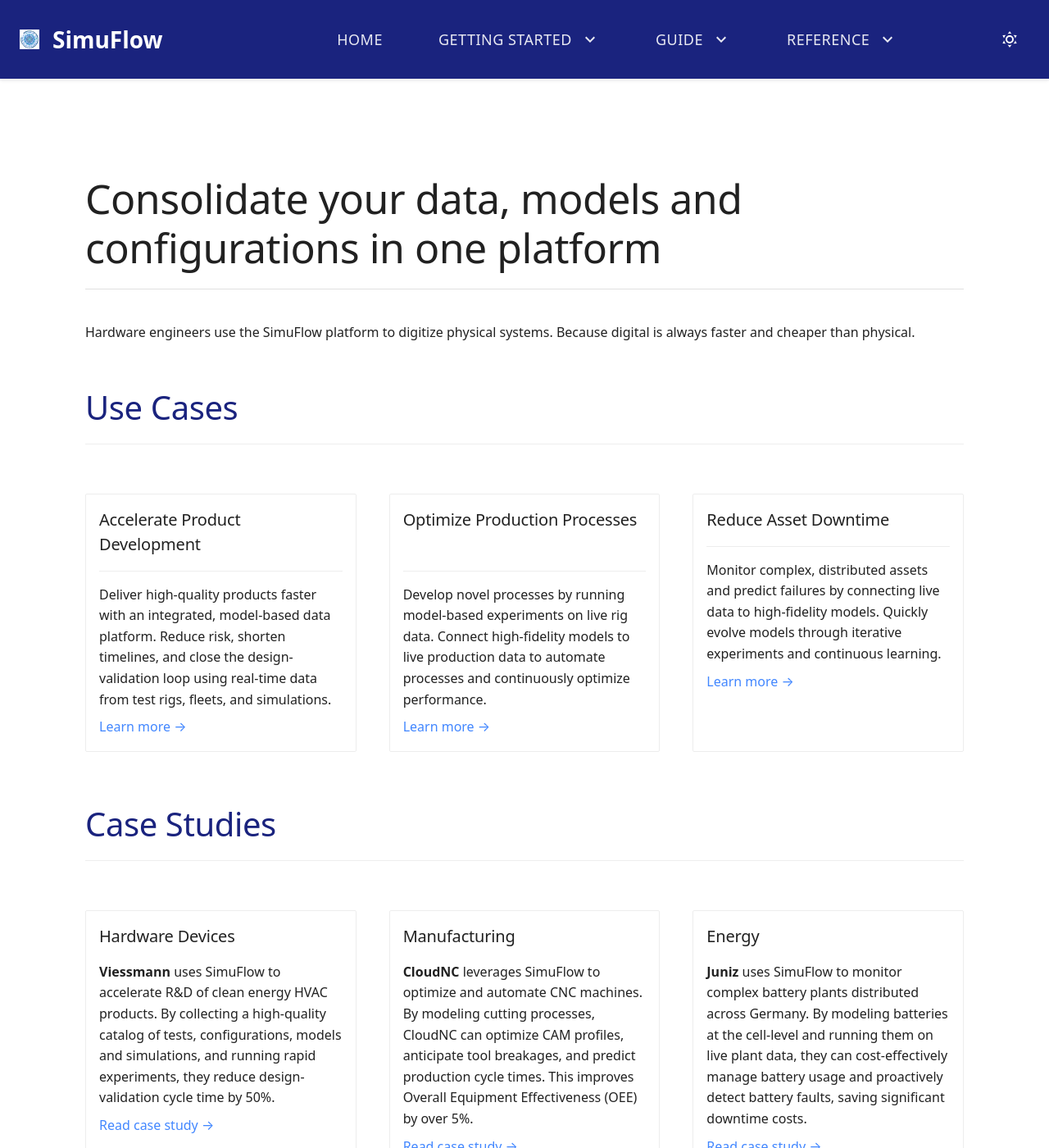
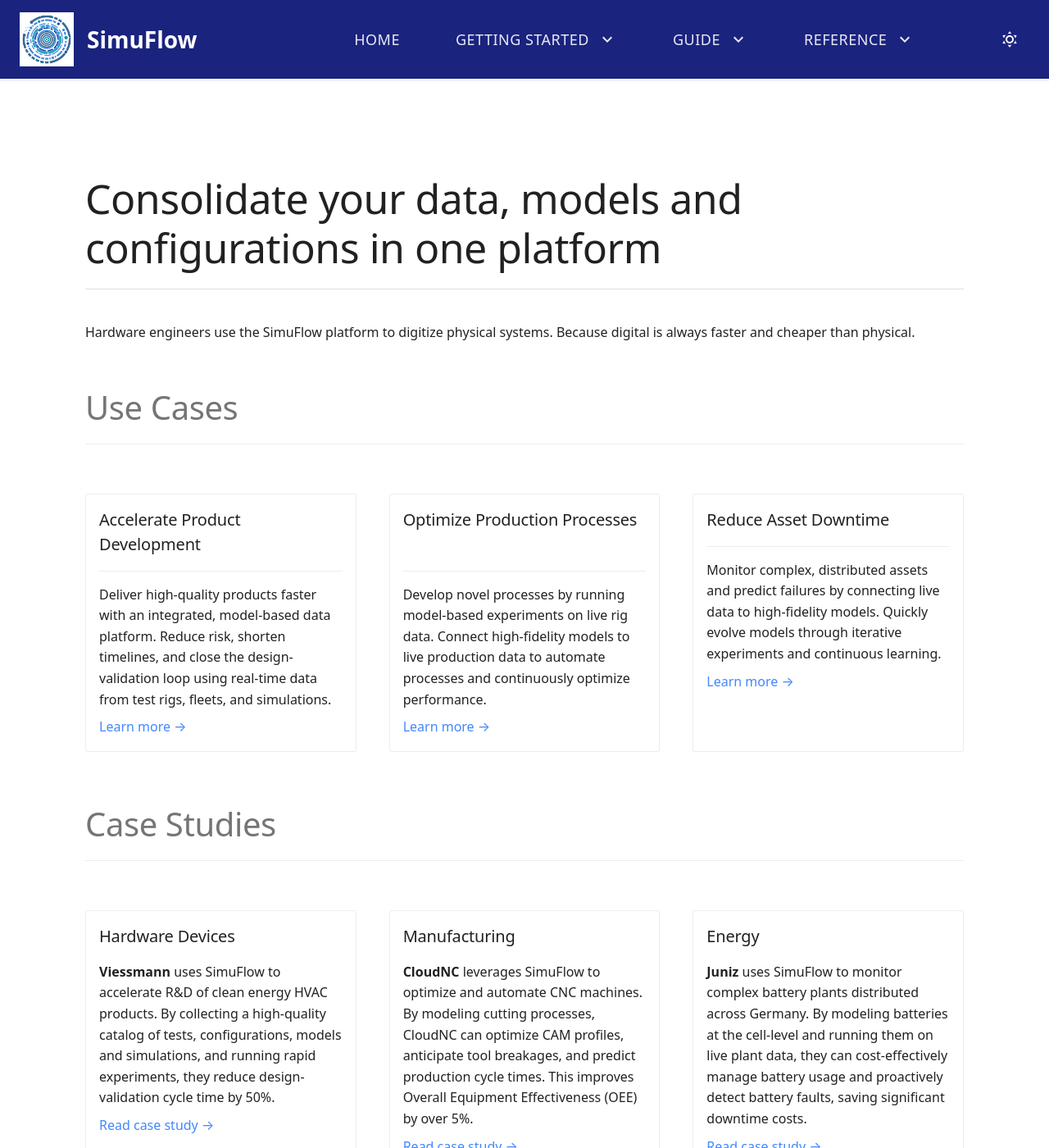
Before and after one commit to SteveRosam/new-site, an MkDocs documentation site: the page built from docs/index.md, in a window 1280 px wide and 1400 px high. Shown: the whole window at 82% size. Built offline with MkDocs 1.6.1 and Material for MkDocs 9.7.7, drawn with Linux system fonts in a browser that asks for light colours; nearby versions of some CDN libraries; some web fonts are replaced; comment, search, counter and statistics services are not loaded; some of the changed text lies outside the part shown.

```diff
--- a/docs/overrides/main.html
+++ b/docs/overrides/main.html
@@ -23,7 +23,7 @@
       <a href="{{ config.site_url | default(nav.homepage.url, true) | url }}"
          class="md-header-nav__button md-logo"
          aria-label="{{ config.site_name }}">
-        <img src="{{ 'img/logo.png' | url }}" width="24" height="24" alt="logo">
+        <img src="{{ 'img/logo.png' | url }}" width="66" height="66" alt="logo">
         <span class="md-header-nav__title">
           {{ config.site_name }}
         </span>
--- a/docs/styles/extra.css
+++ b/docs/styles/extra.css
@@ -61,6 +61,7 @@
   margin: 2em 0 0.8em;
   padding-bottom: 0.4em;
   border-bottom: 1px solid #eee;
+  color: var(--md-default-fg-color--light) !important;
 }
 
 .md-typeset h3 {
```
Also changed, not shown: docs/index.md (+3 -1 lines).
